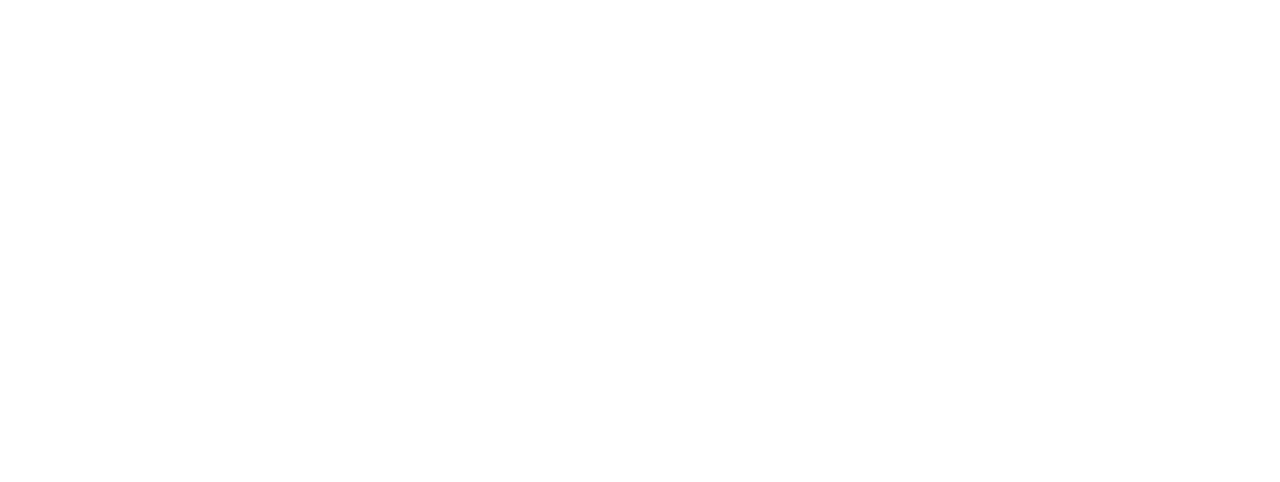
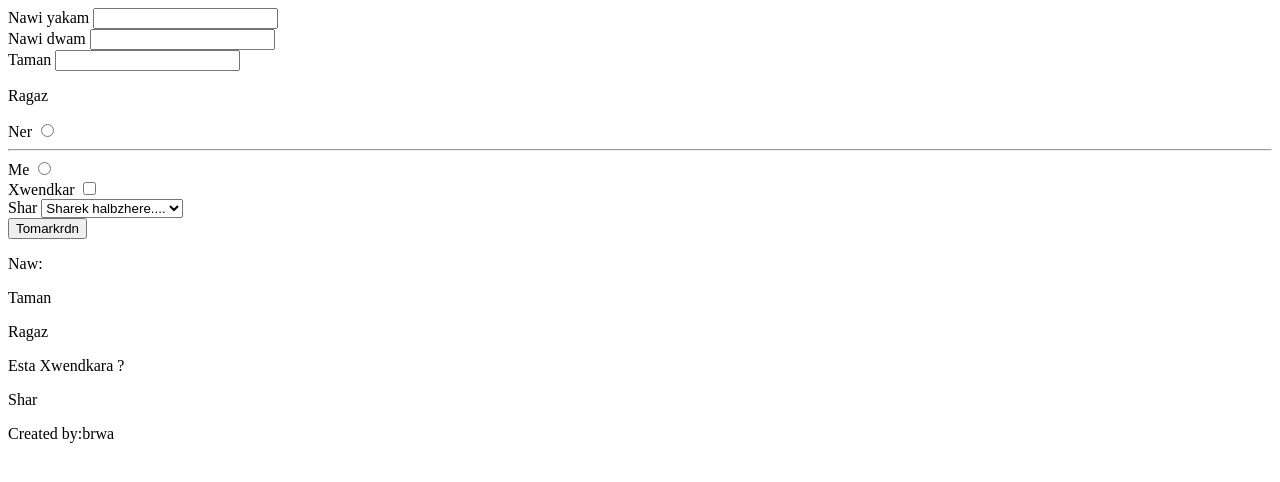
Before and after one commit to BrW4/SignUpForm, a plain HTML site: page index.html in a window 1280 px wide. Drawn offline with Linux system fonts and the light colour scheme.

Commit message:
Update index.html

```diff
--- a/index.html
+++ b/index.html
@@ -1,14 +1,85 @@
 <!DOCTYPE html>
 <html>
-
 <head>
   <meta charset="UTF-8">
   <meta name="viewport" content="width=device-width, initial-scale=1">
-  <title></title>
+  <link rel="stylesheet" href="./main.css">
+  <title>Brwa</title>
 </head>
+<body>
+     <form action="#">
+       <div>
+           <label for="f-name"> Nawi yakam
+           </label>
+           <input type="text" name="f-name"
+           id="f-name">
+       </div>
+       <div>
+        <label for="s-name"> Nawi dwam
+           </label>
+           <input type="text" name="s-name"
+           id="s-name">
+       </div>
+      <div>
+        <label for="age"> Taman</label>
+        <input type="number" name="age"
+        id="age">
+      </div>
+     <div>
+       <p>Ragaz</p>
 
-<body>
+       <label for="male">Ner</label>
+       <input type="radio" class="gender" name="gender"
+       value="Ner">
+       <hr>
+       <label for="female">Me</label>
+       <input type="radio" class="gender" name="gender" value="Me"
+     </div>
+      <div>
+        <label for="student"> Xwendkar</label>
+        <input type="checkbox" name="Xwendkar" id="student">
+      </div>
+      <div>
+        <laber for="city">Shar</laber>
+        <select name="city" id="city">
+          <option value="...">Sharek halbzhere....</option>
+          <option value="Sulaimani">Sulaimani</option>
+          <option value="Hawler">hawler</option>
+          <option value="kirkuk">kirkuk</option>
+          <option value="Duhok">Duhok</option>
+          </select>
+      </div>
+      <button id="button">Tomarkrdn</button>
+  </form>
+  <div id="infos">
+    <div>
+      <p>Naw:</p>
+      <p id="student-name"></p>
+    </div>
+    <div>
+      <p>Taman</p>
+      <p id="student-age"></p>
+    </div>
+    <div>
+      <p>Ragaz</p>
+      <p id="student-gender"></p>
+    </div>
+    <div>
+      <p>Esta Xwendkara ? </p>
+      <p id="is-student"></p>
+    </div>
+    <div>
+      <p>Shar</p>
+      <p id="student-city"></p>
+    </div>
+
+
+    </div>
+    <script src="./main.js" type="text/javascript"></script>
+
+    <div id="brwa">
+      <p>Created by:brwa</p>
+    </div>
 
 </body>
-
 </html>
```
